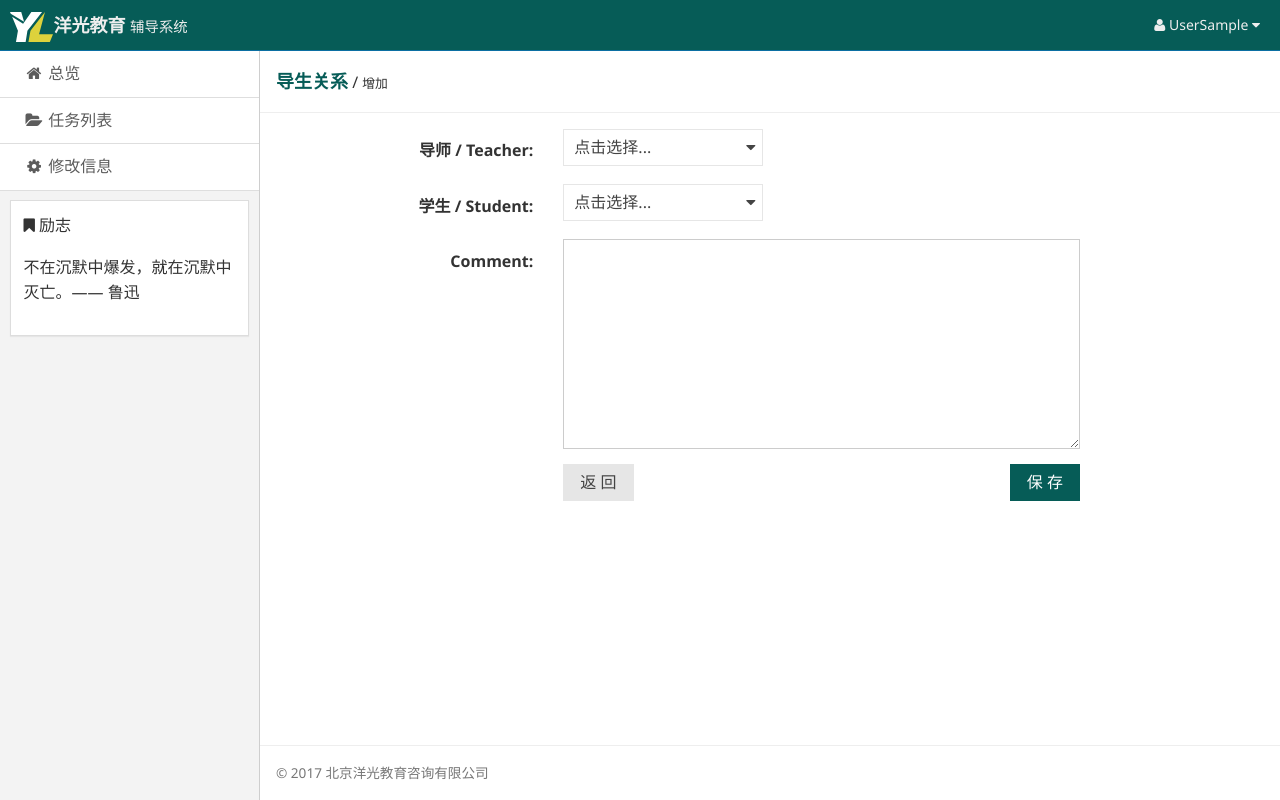
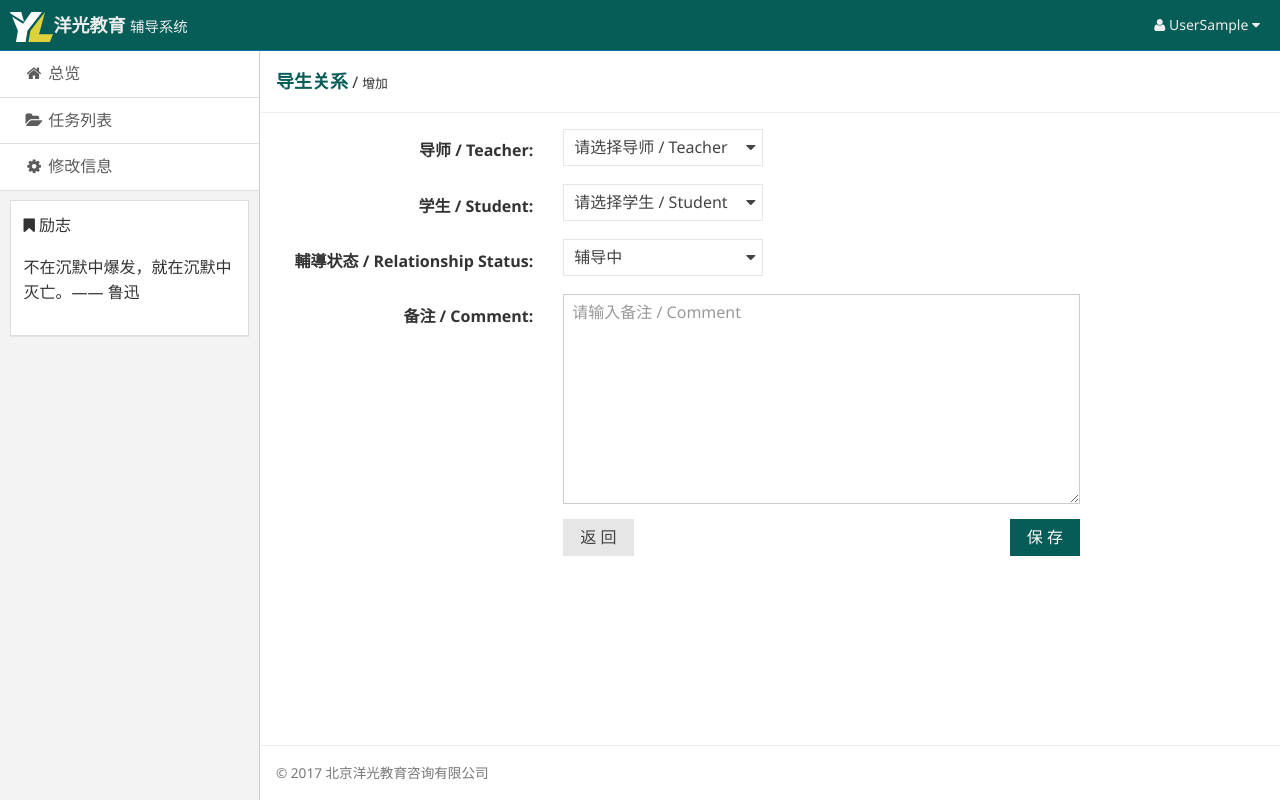
Before and after one commit to tonypottera24/younglights, a Django app: page /dashboard/mentoring/relationship/creation/ in a window 1280 px wide. Run offline with Django 3.2, Linux system fonts and the light colour scheme; the visitor is signed in with stand-in values (Sample User, id 1); data comes from the database, SQL or seed files in the repository.

Commit message:
辅导时长加總篩選

```diff
--- a/dashboard/forms.py
+++ b/dashboard/forms.py
@@ -7,26 +7,35 @@ from .models import MentoringRelationship, MentoringRecord, Mission
 class MentoringRelationshipCreationForm(ModelForm):
     class Meta:
         model = MentoringRelationship
-        fields = ['teacher', 'student', 'comment']
+        fields = ['teacher', 'student', 'relationship_status', 'comment']
     def __init__(self, *args, **kwargs):
+        if 'instance' in kwargs:
+            self.old_instance = kwargs['instance']
+        else:
+            self.old_instance = None
         super(MentoringRelationshipCreationForm, self).__init__(*args, **kwargs)
         self.fields['teacher'].queryset = User.objects.filter(groups__name="导师")
         self.fields['student'].queryset = User.objects.filter(groups__name="学生")
         MyBasicField.add_field_info(self, None)
-    """
-    def clean_end_date(self):
-        start_date = self.cleaned_data.get("start_date")
-        end_date = self.cleaned_data.get("end_date")
-        if start_date and end_date:
-            if start_date > end_date:
-                raise forms.ValidationError("结束日期不得早于开始日期")
-        return end_date
-    """
+    def clean_student(self):
+        teacher = self.cleaned_data.get("teacher")
+        student = self.cleaned_data.get("student")
+        if teacher and student:
+            if self.old_instance:
+                if teacher == self.old_instance.teacher and student == self.old_instance.student:
+                    return student
+            rs = MentoringRelationship.objects.all()
+            try:
+                r = rs.get(teacher = teacher, student = student)
+                raise forms.ValidationError("导生关系已存在")
+            except rs.model.DoesNotExist:
+                pass
+        return student
 
 class MentoringRecordCreationForm(ModelForm):
     class Meta:
         model = MentoringRecord
-        fields = ['teacher', 'student', 'mentoring_date', 'mentoring_time', 'teacher_record', 'student_record']
+        fields = ['teacher', 'student', 'mentoring_date', 'mentoring_time', 'content']
     def __init__(self, *args, **kwargs):
         self.request = kwargs.pop('request')
         super(MentoringRecordCreationForm, self).__init__(*args, **kwargs)
--- a/dashboard/models.py
+++ b/dashboard/models.py
@@ -2,6 +2,7 @@ from django.db import models
 from django.contrib.auth.models import User
 from django.db.models.signals import post_save
 from django.dispatch import receiver
+import datetime
 
 # Create your models here.
 
@@ -59,6 +60,11 @@ class MentoringRelationship(models.Model):
     teacher = models.ForeignKey(User, on_delete=models.CASCADE, related_name="MentoringRelationship_teacher")
     student = models.ForeignKey(User, on_delete=models.CASCADE, related_name="MentoringRelationship_student")
 
+    STATUS_CHOICES = (
+            ('辅导中', '辅导中'),
+            ('辅导完成', '辅导完成'),
+            )
+    relationship_status = models.CharField(max_length=16, choices=STATUS_CHOICES, default=STATUS_CHOICES[0][0])
     comment = models.TextField(max_length=1000)
     added_datetime = models.DateTimeField(auto_now_add=True)
     updated_datetime = models.DateTimeField(auto_now=True)
@@ -75,14 +81,29 @@ class MentoringRecord(models.Model):
     teacher = models.ForeignKey(User, on_delete=models.CASCADE, related_name="MentoringRecord_teacher")
     student = models.ForeignKey(User, on_delete=models.CASCADE, related_name="MentoringRecord_student")
 
-    teacher_record = models.TextField(max_length=1000)
-    student_record = models.TextField(max_length=1000)
+    #teacher_record = models.TextField(max_length=1000)
+    #student_record = models.TextField(max_length=1000)
+    content = models.TextField(max_length=1000, default='')
 
     added_datetime = models.DateTimeField(auto_now_add=True)
     updated_datetime = models.DateTimeField(auto_now=True)
 
+    TIME_CHOICES = (
+            (datetime.time(0, 30), '00:30'),
+            (datetime.time(1, 0), '01:00'),
+            (datetime.time(1, 30), '01:30'),
+            (datetime.time(2, 0), '02:00'),
+            (datetime.time(2, 30), '02:30'),
+            (datetime.time(3, 0), '03:00'),
+            (datetime.time(3, 30), '03:30'),
+            (datetime.time(4, 0), '04:00'),
+            (datetime.time(4, 30), '04:30'),
+            (datetime.time(5, 0), '05:00'),
+            (datetime.time(5, 30), '05:30'),
+            )
     mentoring_date = models.DateField('mentoring date')
-    mentoring_time = models.TimeField('mentoring time')
+    #mentoring_time = models.TimeField('mentoring time')
+    mentoring_time = models.TimeField(choices=TIME_CHOICES)
 
     def __str__(self):
         return "辅导纪录：%s（导师）、%s（学生）" % (self.teacher.userprofile.chinese_name, self.student.userprofile.chinese_name)
@@ -96,7 +117,7 @@ class Mission(models.Model):
     teacher = models.ForeignKey(User, on_delete=models.CASCADE, related_name="Mission_teacher")
     student = models.ForeignKey(User, on_delete=models.CASCADE, related_name="Mission_student")
 
-    title = models.CharField(max_length=100, default='')
+    title = models.CharField(max_length=15, default='')
     content = models.TextField(max_length=5000, default='')
 
     added_datetime = models.DateTimeField(auto_now_add=True)
--- a/dashboard/templates/dashboard/mission_list.html
+++ b/dashboard/templates/dashboard/mission_list.html
@@ -28,7 +28,7 @@
 			<thead>
 				<tr>
 					<th>标题</th>
-					<th class="am-hide-sm-only">期限</th>
+					<th class="am-hide-sm-only">任务期限</th>
 					{% if request.user.groups.first.name != "学生" %}
 					<th>学生姓名</th>
 					{% endif %}
@@ -43,9 +43,9 @@
 					<td>{{ object.title }}</td>
 					<td class="am-hide-sm-only">{{ object.end_date }}</td>
 					{% if request.user.groups.first.name != "学生" %}
-					<td>{{ object.student.userprofile.chinese_name }}</td>
+					<td>{{ object.student.last_name }} {{ object.student.first_name }}</td>
 					{% endif %}
-					<td>{{ object.teacher.userprofile.chinese_name }}</td>
+					<td>{{ object.teacher.last_name }} {{ object.teacher.first_name }}</td>
 					<td class="am-hide-sm-only">{{ object.added_datetime }}</td>
 					<td>
 						<div class="am-btn-toolbar">
--- a/dashboard/views.py
+++ b/dashboard/views.py
@@ -1,4 +1,4 @@
-from django.shortcuts import render
+from django.shortcuts import render, redirect
 from django.contrib.auth import authenticate, login, logout
 from django.contrib.auth.models import User, Group
 from django.contrib.auth.decorators import login_required, permission_required
@@ -6,7 +6,7 @@ from django.contrib.auth.decorators import login_required, permission_required
 from django.views.generic import DetailView
 from django.views.generic.list import ListView
 from django.views.generic.edit import CreateView, FormView, UpdateView, DeleteView
-from django.urls import reverse_lazy
+from django.urls import reverse, reverse_lazy
 from .models import MentoringRelationship, MentoringRecord, Mission
 from .user_forms import AdministratorCreationForm, AdministratorChangeForm
 from .user_forms import TeacherCreationForm, TeacherChangeForm
@@ -18,13 +18,13 @@ from django.db.models import Q
 from django.contrib.auth.mixins import LoginRequiredMixin
 from django.http import Http404
 from django.utils.translation import gettext as _
+import datetime
 
 # Create your views here.
 
 @login_required
 def overview(request):
-    context = {}
-    return render(request, 'dashboard/overview.html', context)
+    return redirect(reverse('dashboard:MissionListView'))
 
 class MentoringRelationshipListView(LoginRequiredMixin, ListView):
     page_title = "导生关系"
@@ -121,6 +121,49 @@ class MentoringRecordListView(LoginRequiredMixin, ListView):
     model = MentoringRecord
     paginate_by = 10
     editable = True
+    def get_mentoring_record(self):
+        teacher_id = self.request.GET.get('teacher_id', 'all')
+        if teacher_id != 'all':
+            try:
+                int(teacher_id)
+            except ValueError:
+                raise Http404("教师id格式错误")
+        student_id = self.request.GET.get('student_id', 'all')
+        if student_id != 'all':
+            try:
+                int(student_id)
+            except ValueError:
+                raise Http404("学生id格式错误")
+
+        teachers = User.objects.filter(groups__name="导师")
+        students = User.objects.filter(groups__name="学生")
+        if self.request.user.groups.first().name == "导师":
+            m = MentoringRecord.objects.filter(teacher = self.request.user)
+            if student_id != 'all':
+                mr = MentoringRelationship.objects.filter(teacher__id = self.request.user.id)
+                try:
+                    student = students.get(MentoringRelationship_student__in = mr, id = student_id)
+                    m = m.filter(student__id = student.id)
+                except students.model.DoesNotExist:
+                    raise Http404(_("No %(verbose_name)s found matching the query") %
+                                {'verbose_name': students.model._meta.verbose_name})
+        elif self.request.user.groups.first().name == "管理员":
+            m = MentoringRecord.objects.all()
+            if teacher_id != 'all':
+                try:
+                    teacher = teachers.get(id = teacher_id)
+                    m = m.filter(teacher__id = teacher.id)
+                except teachers.model.DoesNotExist:
+                    raise Http404(_("No %(verbose_name)s found matching the query") %
+                                {'verbose_name': teachers.model._meta.verbose_name})
+            if student_id != 'all':
+                try:
+                    student = students.get(id = student_id)
+                    m = m.filter(student__id = student.id)
+                except students.model.DoesNotExist:
+                    raise Http404(_("No %(verbose_name)s found matching the query") %
+                                {'verbose_name': students.model._meta.verbose_name})
+        return m
     def get_context_data(self, **kwargs):
         context = super(MentoringRecordListView, self).get_context_data(**kwargs)
         context['page_title'] = self.page_title
@@ -128,17 +171,36 @@ class MentoringRecordListView(LoginRequiredMixin, ListView):
         context['page_add'] = self.page_add
         context['editable'] = self.editable
         context['search_text'] = self.request.GET.get('search_text', '')
+        context['teacher_id'] = self.request.GET.get('teacher_id', 'all')
+        context['student_id'] = self.request.GET.get('student_id', 'all')
         context['orderby'] = self.request.GET.get('orderby', '-mentoring_date')
+        teachers = User.objects.filter(groups__name="导师")
+        students = User.objects.filter(groups__name="学生")
+        if self.request.user.groups.first().name == "导师":
+            mr = MentoringRelationship.objects.filter(teacher__id = self.request.user.id)
+            teachers = teachers.filter(id = self.request.user.id)
+            students = students.filter(MentoringRelationship_student__in = mr)
+        context['query_teachers'] = teachers
+        context['query_students'] = students
+        mr = self.get_mentoring_record()
+        time_sum = datetime.timedelta(0, 0, 0)
+        for m in mr:
+            t = m.mentoring_time
+            dt = datetime.timedelta(0, t.second, 0, 0, t.minute, t.hour)
+            time_sum += dt
+        s = time_sum.seconds
+        hour = s // 3600
+        s -= hour * 3600
+        minute = s // 60
+        context['query_mentoring_time'] = "%02d:%02d" % (hour, minute)
         return context
     def get_queryset(self):
         search_text = self.request.GET.get('search_text', '')
         order_by = self.request.GET.get('order_by', '-mentoring_date')
-        if self.request.user.groups.first().name == "导师":
-            m = MentoringRecord.objects.filter(teacher = self.request.user)
-        elif self.request.user.groups.first().name == "管理员":
-            m = MentoringRecord.objects.all()
         query = Q(teacher__userprofile__chinese_name__icontains = search_text)
         query.add(Q(student__userprofile__chinese_name__icontains = search_text), Q.OR)
+        query.add(Q(content__icontains = search_text), Q.OR)
+        m = self.get_mentoring_record()
         new_context = m.filter(query).order_by(order_by)
         return new_context
 
```
Also changed, not shown: dashboard/myforms.py (+14 -11 lines), dashboard/templates/dashboard/mentoring_record_list.html (+41 -7 lines), dashboard/templates/dashboard/mentoring_relationship_list.html (+7 -5 lines), dashboard/templates/dashboard/mission_detail.html (renamed from dashboard/templates/dashboard/mission_detial.html, +3 -4 lines), dashboard/migrations/0012_auto_20171212_2228.py (added), dashboard/migrations/0013_auto_20171213_0848.py (added), dashboard/migrations/0014_mentoringrelationship_active.py (added), dashboard/migrations/0015_auto_20171214_1421.py (added).
